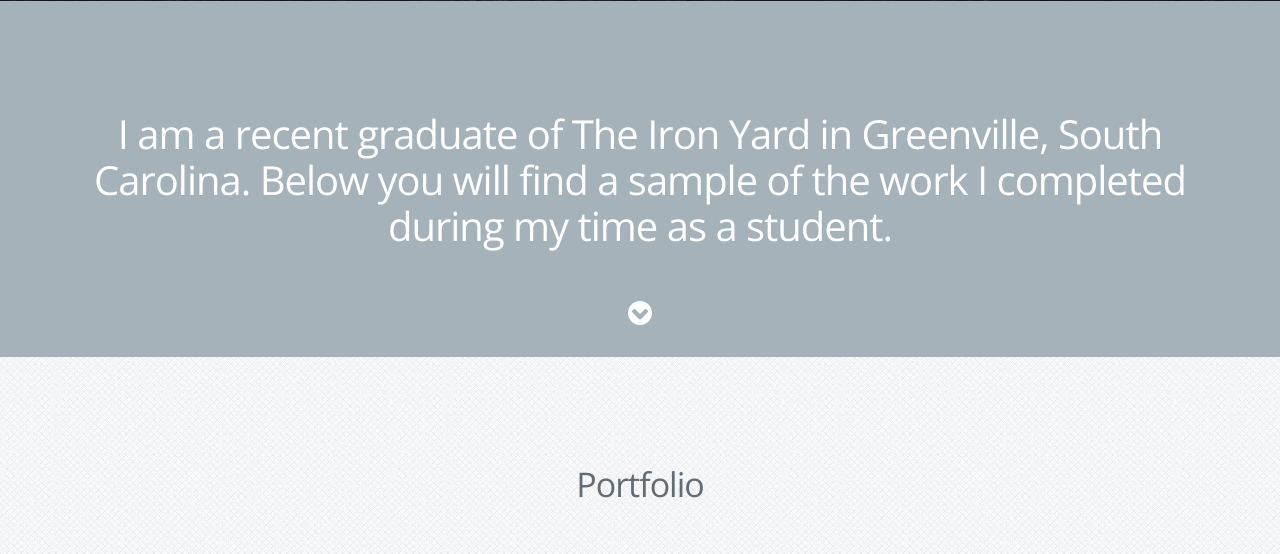
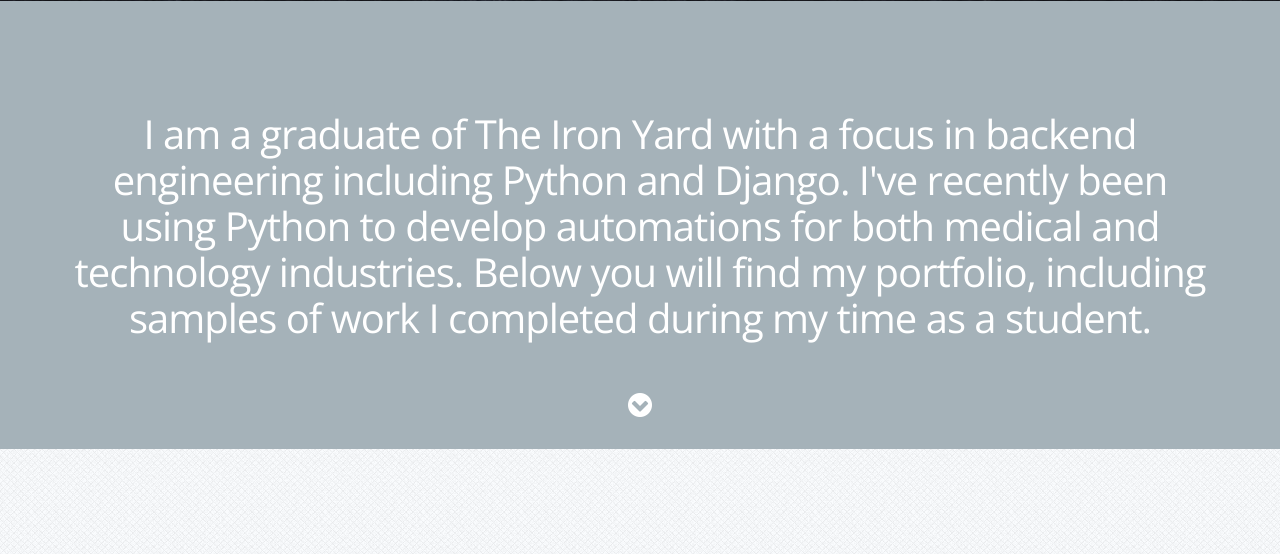
Before and after one commit to emilycharris/portfolio, a Django app: page / in a window 1280 px wide. Shown: the part 627-1181 px from the top of the page. Run offline with Django 3.2, Linux system fonts and the light colour scheme; some libraries are stand-ins or nearby versions.

Commit message:
updated 2017 resume

```diff
--- a/templates/index.html
+++ b/templates/index.html
@@ -48,7 +48,7 @@
       <div class="container">
         <div class="row margin-40">
           <div class="col-sm-12 text-center">
-            <h2>I am a recent graduate of The Iron Yard in Greenville, South Carolina.  Below you will find a sample of the work I completed during my time as a student.</h2>
+            <h2>I am a graduate of The Iron Yard with a focus in backend engineering including Python and Django. I've recently been using Python to develop automations for both medical and technology industries. Below you will find my portfolio, including samples of work I completed during my time as a student.</h2>
           </div>
         </div>
 
@@ -272,8 +272,8 @@
             <h2>To learn a little more about my education and experience, you can view or download my resume.</h2>
             <br>
             <br>
-            <a class="btn-main3" href="{% static "main/RESUME 2017.pdf" %}" target="_blank">View Resume</a>
-            <a class="btn-main3" href="{% static "main/RESUME 2017.pdf" %}" download>Download Resume</a>
+            <a class="btn-main3" href="{% static "main/2017 resume final.pdf" %}" target="_blank">View Resume</a>
+            <a class="btn-main3" href="{% static "main/2017 resume for printing.pdf" %}" download>Download Resume</a>
           </div>
         </div>
         <div class="col-sm-12 text-center">
@@ -374,7 +374,7 @@
                  <div class="team-container">
                    <div class="row">
                      <div class="col-xs-12 team-member">
-                       <img src="{% static "main/onepage/img/headshot3.png" %}" class="img-responsive" alt="Emily Harris">
+                       <img src="{% static "main/onepage/img/headshot4.jpeg" %}" class="img-responsive" alt="Emily Harris">
                      </div>
                    </div>
 
```
Also changed, not shown: main/static/main/onepage/img/headshot4.jpeg (added), 4 other files.
